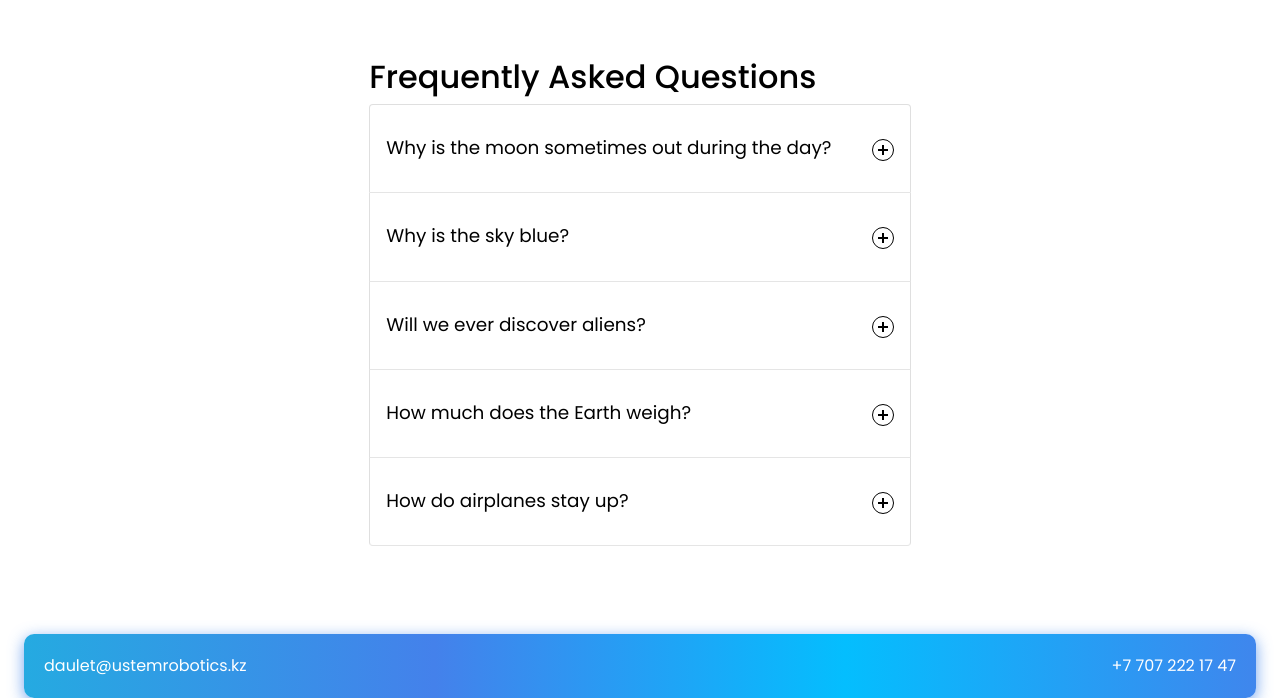
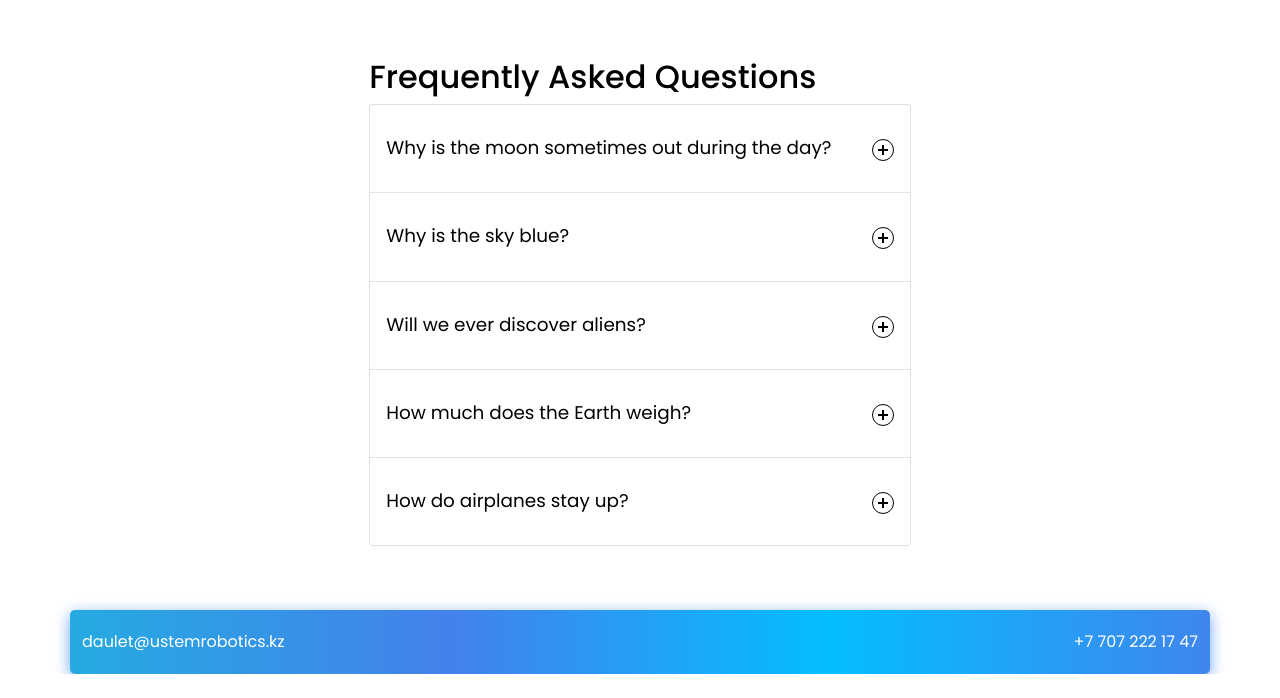
Before and after one commit to arrietta/Ustem_internationals, a plain HTML site: page index.html in a window 1280 px wide. Shown: the part 3010-3708 px from the top of the page. After the commit the page ends 3684 px from the top, so only its background shows below. Drawn offline with nearby package versions, Linux system fonts and the light colour scheme.

Commit message:
first commit

```diff
--- a/index.html
+++ b/index.html
@@ -171,7 +171,7 @@
           </section>
     </main>
 
-    <footer>
+    <footer class="container">
         <div>daulet@ustemrobotics.kz</div>
         <div>+7 707 222 17 47</div>
 
--- a/style.css
+++ b/style.css
@@ -225,8 +225,8 @@ footer{
     background-image: linear-gradient(to right, #25aae1, #4481eb, #04befe, #3f86ed);
     box-shadow: 0 4px 15px 0 rgba(65, 132, 234, 0.75);
     padding: 1.5rem 1.25rem;
-    border-radius: 10px;
-    margin: 1.5rem;
+    border-radius: 5px;
+    /* margin: 1.5rem; */
 }
 footer div{
     color: white;
```
